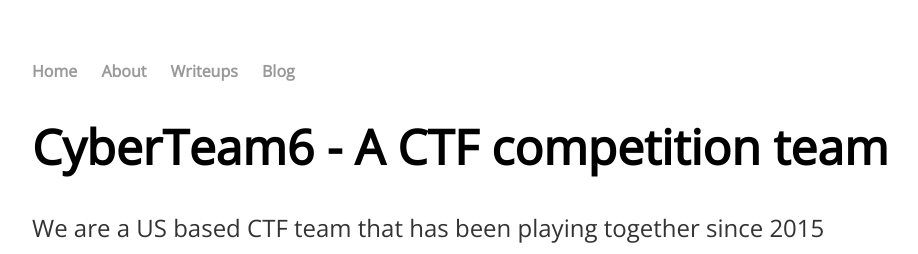
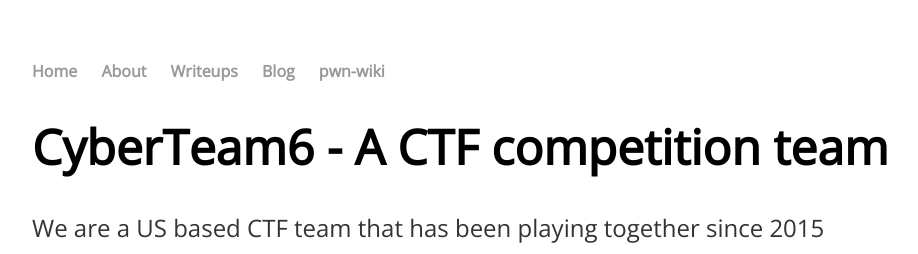
Before and after one commit to CyberTeam6/cyberteam6.gethub.io, a Jekyll site: the page built from index.html, in a window 1280 px wide. Shown: the top 254 px of the page, without its empty margins (160-1078 px from the left). Built offline with Jekyll 4.4.1, drawn with Linux system fonts in a browser that asks for light colours.

Commit message:
testing link

```diff
--- a/_layouts/default.html
+++ b/_layouts/default.html
@@ -13,7 +13,8 @@
 		        	<li><a href="/about">About</a></li>
 	        		<li><a href="https://github.com/CyberTeam6/ctf-writeups">Writeups</a></li>
 	        		<li><a href="/blog">Blog</a></li>
-	    		</ul>
+	    			<li><a href="/pwn-wiki">pwn-wiki</a></li>
+			</ul>
 			</nav>
 			<div class="container">
 
```
